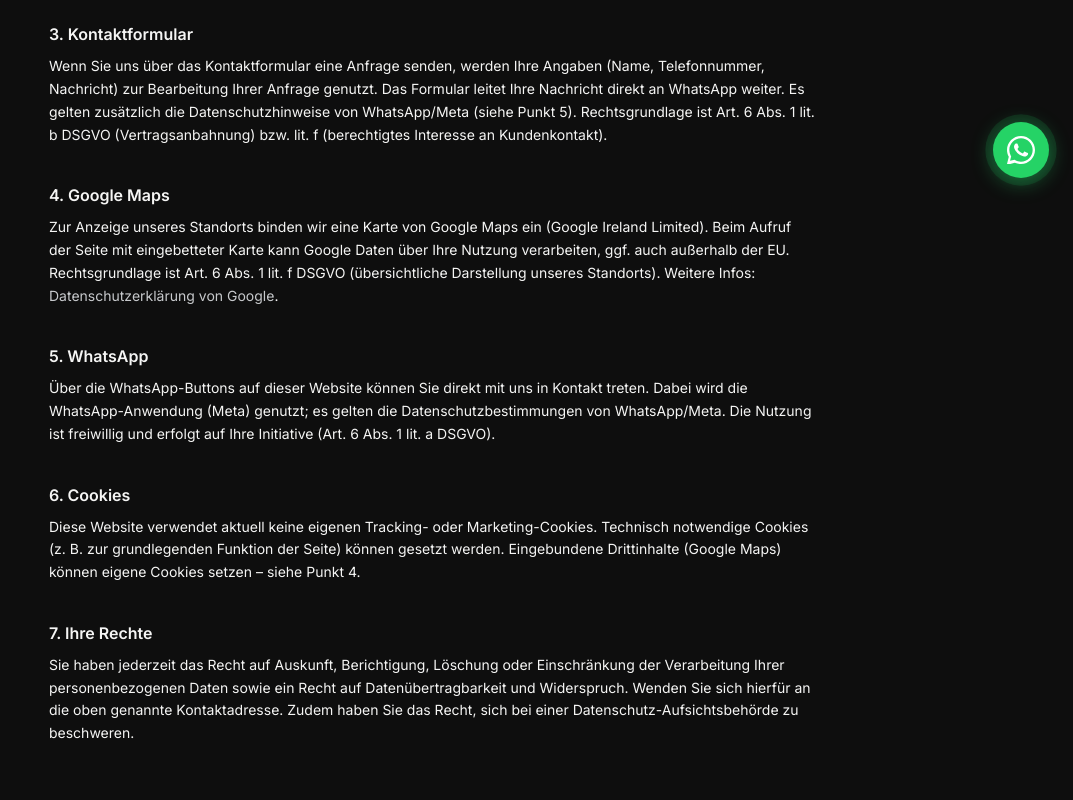
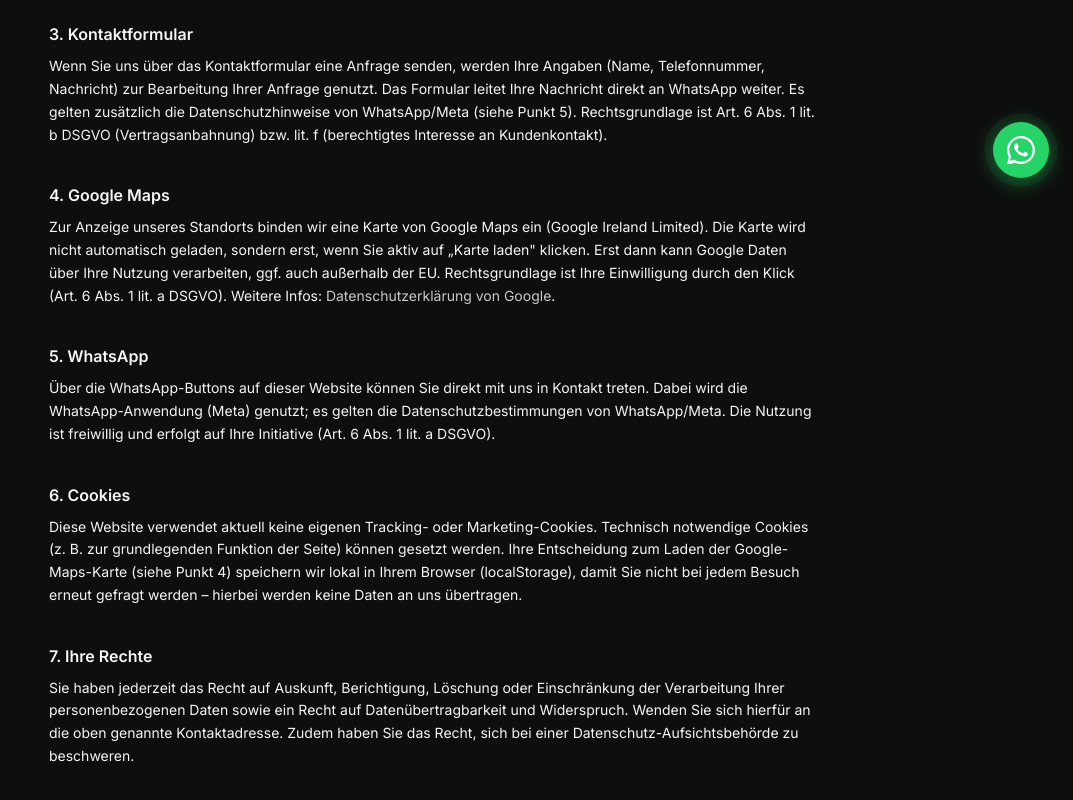
Before and after one commit to Visionarymotion/Autogalerie-Keles-FInal, a Next.js app: page /datenschutz in a window 1280 px wide. Shown: the part 598-1398 px from the top of the page, without its empty margins (207-1280 px from the left). Built offline with nearby package versions, Linux system fonts and the light colour scheme.

Commit message:
Datenschutzerklärung an Consent-Gate für Google Maps anpassen

```diff
--- a/app/datenschutz/page.tsx
+++ b/app/datenschutz/page.tsx
@@ -57,9 +57,10 @@
             <h2 className="text-[16px] font-[var(--font-heading)] font-semibold mb-2">4. Google Maps</h2>
             <p>
               Zur Anzeige unseres Standorts binden wir eine Karte von Google Maps ein (Google
-              Ireland Limited). Beim Aufruf der Seite mit eingebetteter Karte kann Google Daten
-              über Ihre Nutzung verarbeiten, ggf. auch außerhalb der EU. Rechtsgrundlage ist Art. 6
-              Abs. 1 lit. f DSGVO (übersichtliche Darstellung unseres Standorts). Weitere Infos:{' '}
+              Ireland Limited). Die Karte wird nicht automatisch geladen, sondern erst, wenn Sie
+              aktiv auf „Karte laden" klicken. Erst dann kann Google Daten über Ihre Nutzung
+              verarbeiten, ggf. auch außerhalb der EU. Rechtsgrundlage ist Ihre Einwilligung durch
+              den Klick (Art. 6 Abs. 1 lit. a DSGVO). Weitere Infos:{' '}
               <a href="https://policies.google.com/privacy" target="_blank" rel="noopener noreferrer" className="text-gold hover:underline">
                 Datenschutzerklärung von Google
               </a>.
@@ -81,8 +82,9 @@
             <p>
               Diese Website verwendet aktuell keine eigenen Tracking- oder Marketing-Cookies.
               Technisch notwendige Cookies (z. B. zur grundlegenden Funktion der Seite) können
-              gesetzt werden. Eingebundene Drittinhalte (Google Maps) können eigene Cookies setzen
-              – siehe Punkt 4.
+              gesetzt werden. Ihre Entscheidung zum Laden der Google-Maps-Karte (siehe Punkt 4)
+              speichern wir lokal in Ihrem Browser (localStorage), damit Sie nicht bei jedem Besuch
+              erneut gefragt werden – hierbei werden keine Daten an uns übertragen.
             </p>
           </section>
 
```
